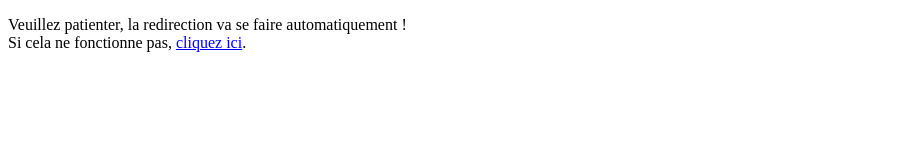
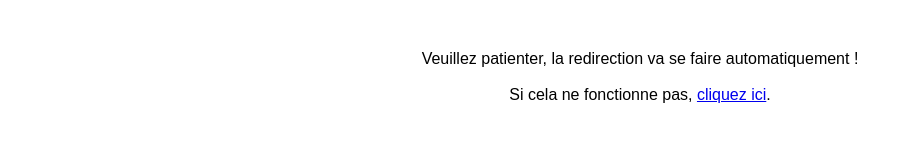
Before and after one commit to Nathan-Pro-FR/Compte_a_rebours_multis_for_GitHub, a plain HTML site: page index.html in a window 1280 px wide. Shown: the whole page, without its empty margins (0-911 px from the left). Drawn offline with Linux system fonts and the light colour scheme.

Commit message:
Fix redirection URL and enhance message display
Updated the redirection URL and improved the message styling.

```diff
--- a/index.html
+++ b/index.html
@@ -3,14 +3,14 @@
 <head>
     <meta charset="UTF-8">
     <meta http-equiv="X-UA-Compatible" content="IE=edge">
-    <!-- Redirection automatique après 3 secondes vers ton fichier GitHub -->
-    <meta http-equiv="refresh" content="3;url=../Version_2.0/CARM_V2.0_index.html">
+    <meta name="viewport" content="width=device-width, initial-scale=1.0">
+    <meta http-equiv="refresh" content="3;url=Version_2.0/CARM_V2.0_index.html">
     <title>Redirection...</title>
 </head>
 <body>
-    <p>
-        Veuillez patienter, la redirection va se faire automatiquement ! <br>
-        Si cela ne fonctionne pas, <a href="../Version_2.0/CARM_V2.0_index.html">cliquez ici</a>.
+    <p style="font-family: sans-serif; text-align: center; margin-top: 50px;">
+        Veuillez patienter, la redirection va se faire automatiquement ! <br><br>
+        Si cela ne fonctionne pas, <a href="Version_2.0/CARM_V2.0_index.html">cliquez ici</a>.
     </p>
 </body>
 </html>
```
